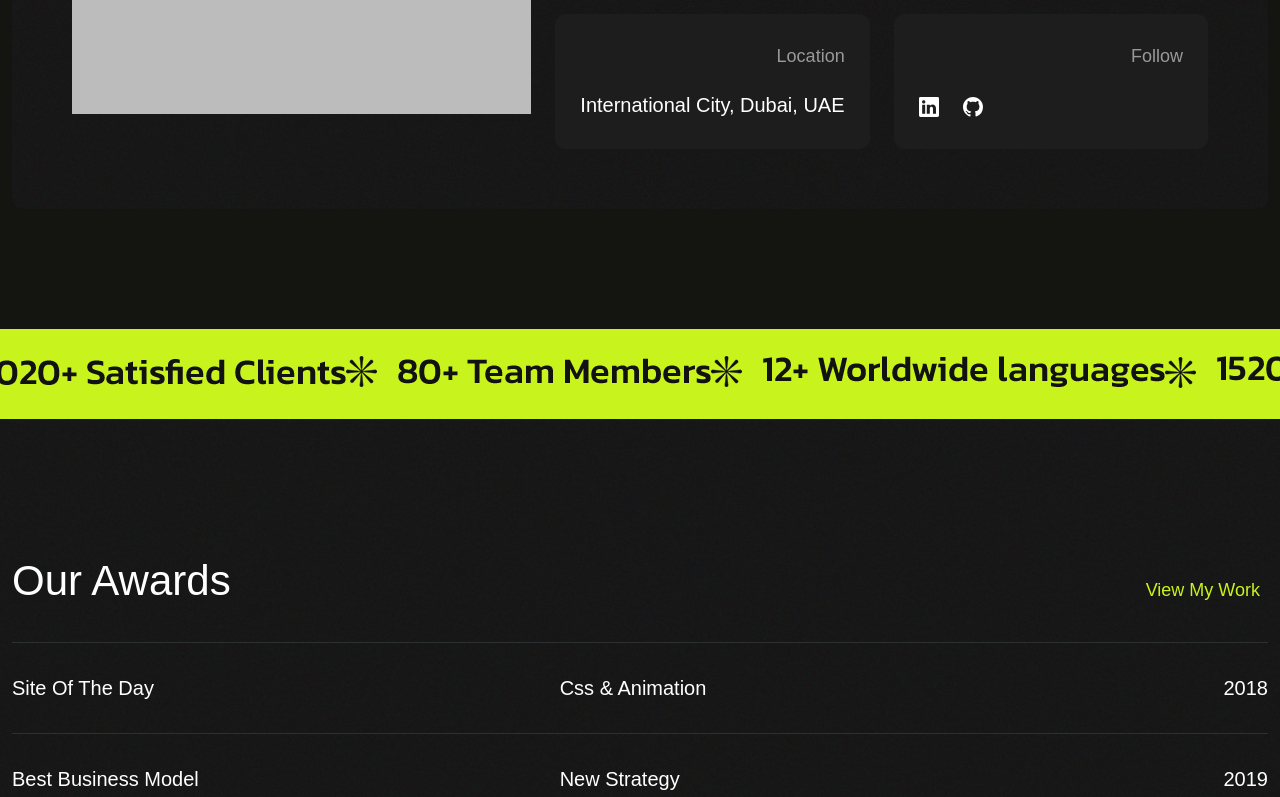
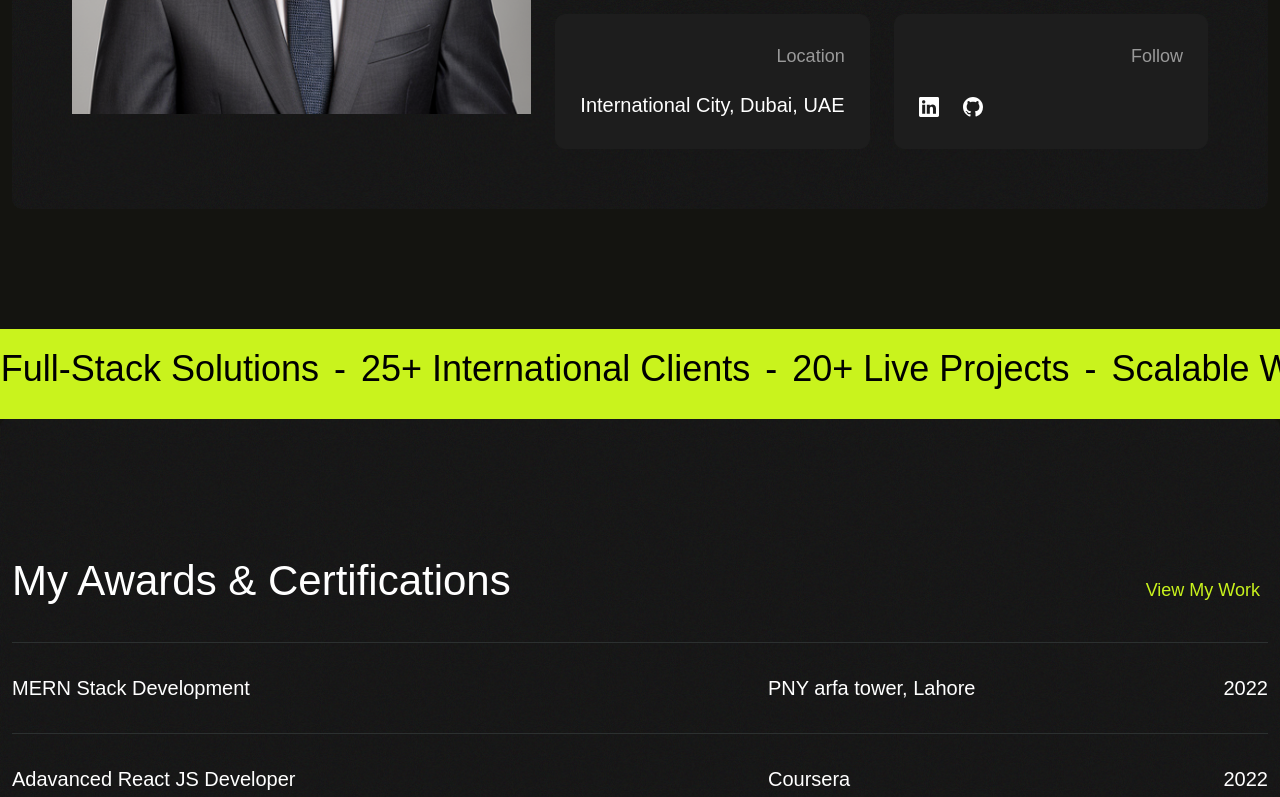
Before and after one commit to fahadaest/FahadNasirPortfolioWebsite, a React (Vite) app: page / in a window 1280 px wide. Shown: the part 2000-2797 px from the top of the page. Built offline with nearby package versions, Linux system fonts and the light colour scheme.

Commit message:
certifications section updated

```diff
--- a/src/Components/About/Awards.jsx
+++ b/src/Components/About/Awards.jsx
@@ -7,26 +7,20 @@ import "aos/dist/aos.css";
 const awardList = [
   {
     id: 1,
-    awardName: "Site Of The Day",
-    contest: "Css & Animation",
-    year: "2018",
+    awardName: "MERN Stack Development",
+    contest: "PNY arfa tower, Lahore",
+    year: "2022",
   },
   {
     id: 2,
-    awardName: "Best Business Model",
-    contest: "New Strategy",
-    year: "2019",
+    awardName: "Adavanced React JS Developer",
+    contest: "Coursera",
+    year: "2022",
   },
   {
     id: 3,
-    awardName: "Motion Graphic	",
-    contest: "3D & Visual Effect	",
-    year: "2020",
-  },
-  {
-    id: 4,
-    awardName: "Video Design	",
-    contest: "Css & Animation",
+    awardName: "Fullstack MERN Web-Developer",
+    contest: "Udemy",
     year: "2022",
   },
 ];
@@ -48,7 +42,7 @@ const Awards = () => {
             <tbody>
               <tr>
                 <td>
-                  <span className="table__title">Our Awards</span>
+                  <span className="table__title">My Awards & Certifications</span>
                 </td>
                 <td className="cusnoe"></td>
                 <td className="text-end">
--- a/src/Components/Shared/Marquee/marquee.scss
+++ b/src/Components/Shared/Marquee/marquee.scss
@@ -8,8 +8,7 @@
   height: 90px;
   font-weight: 500;
   color: var(--white);
-  text-transform: lowercase;
-  letter-spacing: 7px;
+  letter-spacing: 0px;
 
   @include breakpoint(max-xxl) {
     font-size: 36px;
--- a/src/Pages/Home.jsx
+++ b/src/Pages/Home.jsx
@@ -28,7 +28,7 @@ const Home = () => {
       {isFetching && <Preloader />}
       <MarqueeWapper direction="left" images={images} type={"text"} />
       <About />
-      <MarqueeWapper direction="right" images={images2} type={"image"} />
+      <MarqueeWapper direction="right" images={images2} type={"text"} />
       <Awards />
       <Projects />
       <Metting />
--- a/src/Utlits/marqueeItems.jsx
+++ b/src/Utlits/marqueeItems.jsx
@@ -4,50 +4,67 @@ import ts7 from "../assets/img/banner/ts7.png";
 import ts8 from "../assets/img/banner/ts8.png";
 
 export const images = [
-  { id: 1, text: "Web Application Development - " },
-  { id: 2, text: "Full Stack Development - " },
-  { id: 3, text: "Frontend Development - " },
-  { id: 4, text: "Backend Development - " },
-  { id: 5, text: "API Development - " },
-  { id: 6, text: "Database Design & Management - " },
-  { id: 7, text: "Custom Software Development - " },
-  { id: 8, text: "Cloud Integration Services - " },
-  { id: 9, text: "Authentication & Authorization Systems - " },
-  { id: 10, text: "Real Time Application Development - " },
-  { id: 11, text: "Admin Dashboard Development - " },
-  { id: 12, text: "Responsive UI Development - " },
-  { id: 13, text: "Third Party API Integration - " },
-  { id: 14, text: "Payment Gateway Integration - " },
-  { id: 15, text: "Deployment & Hosting Services - " },
+  { id: 1, text: "Web Application Development" },
+  { text: " - " },
+  { id: 2, text: "Full Stack Development" },
+  { text: " - " },
+  { id: 3, text: "Frontend Development" },
+  { text: " - " },
+  { id: 4, text: "Backend Development" },
+  { text: " - " },
+  { id: 5, text: "API Development" },
+  { text: " - " },
+  { id: 6, text: "Database Design & Management" },
+  { text: " - " },
+  { id: 7, text: "Custom Software Development" },
+  { text: " - " },
+  { id: 8, text: "Cloud Integration Services" },
+  { text: " - " },
+  { id: 9, text: "Authentication & Authorization Systems" },
+  { text: " - " },
+  { id: 10, text: "Real Time Application Development" },
+  { text: " - " },
+  { id: 11, text: "Admin Dashboard Development" },
+  { text: " - " },
+  { id: 12, text: "Responsive UI Development" },
+  { text: " - " },
+  { id: 13, text: "Third Party API Integration" },
+  { text: " - " },
+  { id: 14, text: "Payment Gateway Integration" },
+  { text: " - " },
+  { id: 15, text: "Deployment & Hosting Services" },
+  { text: " - " },
 ];
 
 export const images2 = [
-  {
-    id: 1,
-    image: ts5,
-  },
-  {
-    id: 2,
-    image: ts6,
-  },
-  {
-    id: 3,
-    image: ts7,
-  },
-  {
-    id: 4,
-    image: ts8,
-  },
-  {
-    id: 5,
-    image: ts5,
-  },
-  {
-    id: 6,
-    image: ts7,
-  },
-  {
-    id: 8,
-    image: ts8,
-  },
+  { id: 1, text: "25+ International Clients" },
+  { text: " - " },
+  { id: 2, text: "20+ Live Projects" },
+  { text: " - " },
+  { id: 3, text: "Scalable Web Apps" },
+  { text: " - " },
+  { id: 4, text: "Production-Ready Code" },
+  { text: " - " },
+  { id: 5, text: "Cross-Platform Expertise" },
+  { text: " - " },
+  { id: 6, text: "Secure Integrations" },
+  { text: " - " },
+  { id: 7, text: "Clean UI/UX" },
+  { text: " - " },
+  { id: 8, text: "Rapid Prototyping" },
+  { text: " - " },
+  { id: 9, text: "Agile Development" },
+  { text: " - " },
+  { id: 10, text: "API Integrations" },
+  { text: " - " },
+  { id: 11, text: "Cloud Deployments" },
+  { text: " - " },
+  { id: 12, text: "Client-Focused Delivery" },
+  { text: " - " },
+  { id: 13, text: "Team Collaboration" },
+  { text: " - " },
+  { id: 14, text: "Performance Optimization" },
+  { text: " - " },
+  { id: 15, text: "Full-Stack Solutions" },
+  { text: " - " },
 ];
```
Also changed, not shown: src/assets/img/about/personal-infothumb.png.
